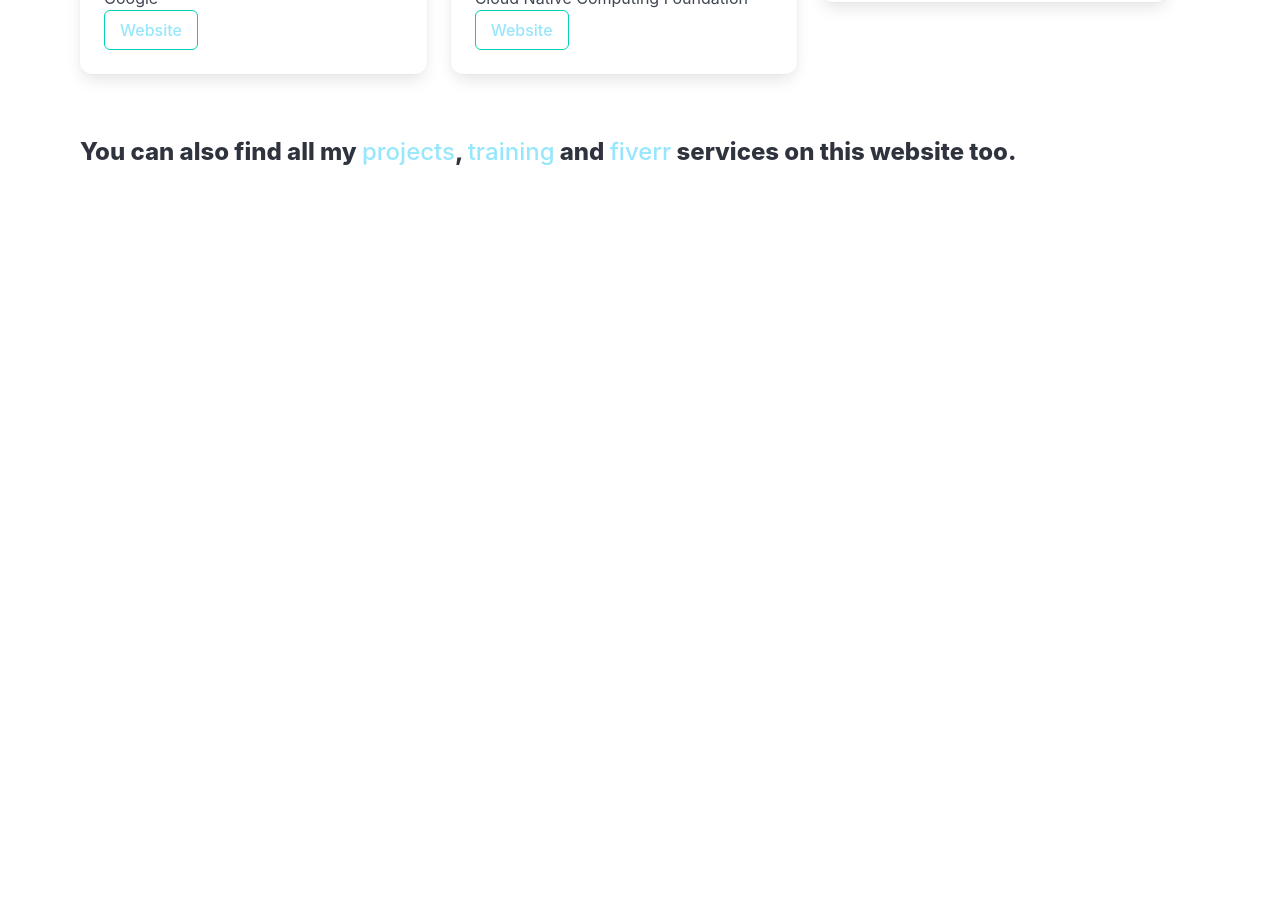
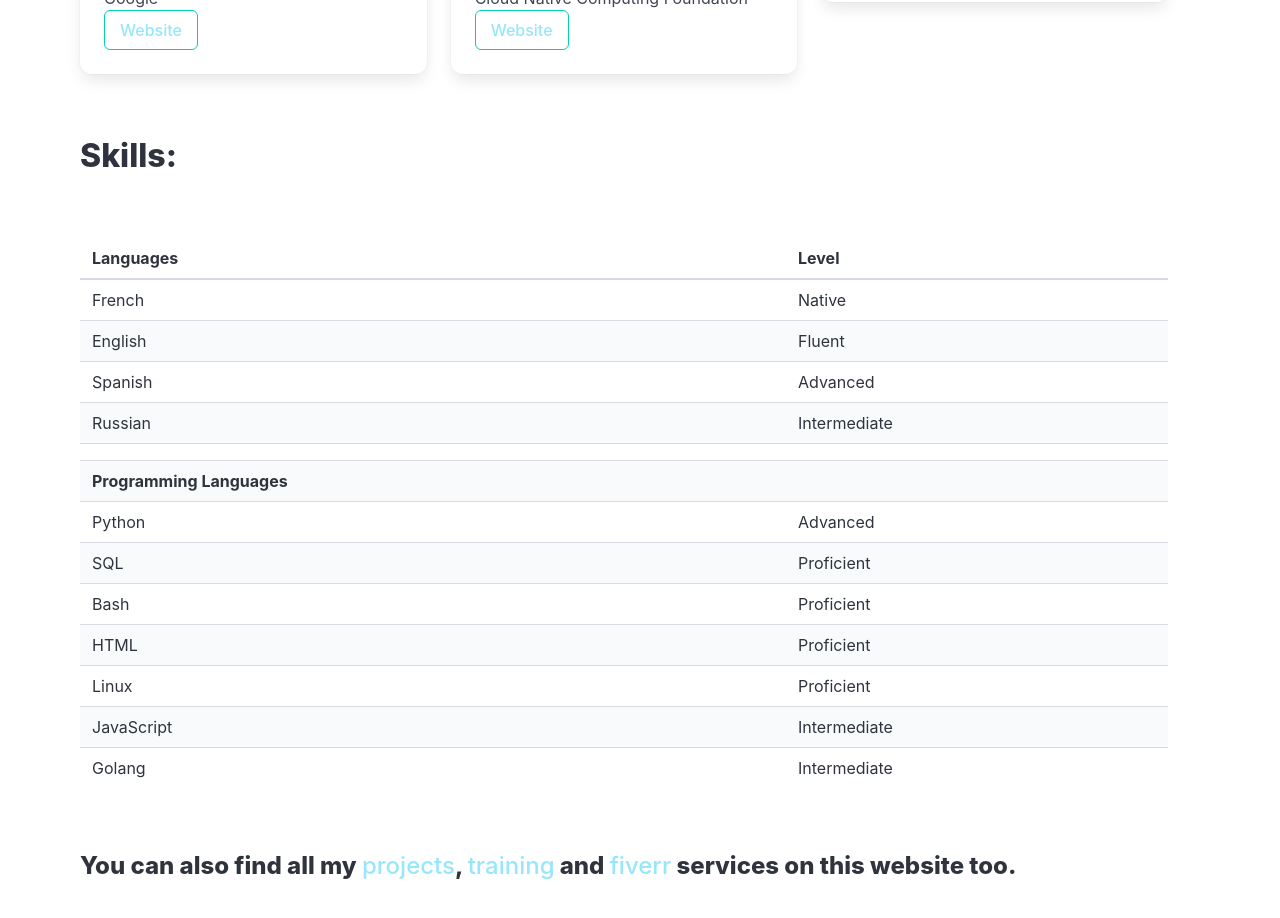
Before and after one commit to alexiscarbillet/alexis-carbillet, a React (Vite) app: page / in a window 1280 px wide. Shown: the part 2820-3738 px from the top of the page. Before the commit the page ends 3065 px from the top, so only its background shows below. Built offline with nearby package versions, Linux system fonts and the light colour scheme.

Commit message:
Update App.jsx

```diff
--- a/src/App.jsx
+++ b/src/App.jsx
@@ -85,7 +85,7 @@ export default function ExperienceTimeline() {
               key={exp.id}
               style={{
                 position: 'absolute',
-                top: `${experiences.findIndex(e => e.id === exp.id) * 250 + 20}px`, // Adjust spacing
+                top: `${experiences.findIndex(e => e.id === exp.id) * 350 + 50}px`, // Adjust spacing
                 left: '20px',
                 width: '10px',
                 height: '10px',
@@ -217,6 +217,73 @@ export default function ExperienceTimeline() {
         </div>
       </div>
       <div className="container" style={{ display: 'flex', position: 'relative', padding: '2rem' }}>
+        <h3 className="title is-3">Skills:</h3>
+      </div>
+      <div className="container" style={{ display: 'flex', position: 'relative', padding: '2rem' }}>
+        <table class="table is-striped is-hoverable is-fullwidth">
+          <thead>
+            <tr>
+              <th>Languages</th>
+              <th>Level</th>
+            </tr>
+          </thead>
+          <tbody>
+            <tr>
+              <td>French</td>
+              <td>Native</td>
+            </tr>
+            <tr>
+              <td>English</td>
+              <td>Fluent</td>
+            </tr>
+            <tr>
+              <td>Spanish</td>
+              <td>Advanced</td>
+            </tr>
+            <tr>
+              <td>Russian</td>
+              <td>Intermediate</td>
+            </tr>
+            <tr>
+              <td></td>
+              <td></td>
+            </tr>
+            <tr>
+              <td><b>Programming Languages</b></td>
+              <td></td>
+            </tr>
+            <tr>
+              <td>Python</td>
+              <td>Advanced</td>
+            </tr>
+            <tr>
+              <td>SQL</td>
+              <td>Proficient</td>
+            </tr>
+            <tr>
+              <td>Bash</td>
+              <td>Proficient</td>
+            </tr>
+            <tr>
+              <td>HTML</td>
+              <td>Proficient</td>
+            </tr>
+            <tr>
+              <td>Linux</td>
+              <td>Proficient</td>
+            </tr>
+            <tr>
+              <td>JavaScript</td>
+              <td>Intermediate</td>
+            </tr>
+            <tr>
+              <td>Golang</td>
+              <td>Intermediate</td>
+            </tr>
+          </tbody>
+        </table>
+      </div>
+      <div className="container" style={{ display: 'flex', position: 'relative', padding: '2rem' }}>
         <h3 className="title is-4">
           You can also find all my{' '}
           <Link to="/projects">projects</Link>,{' '}
```
